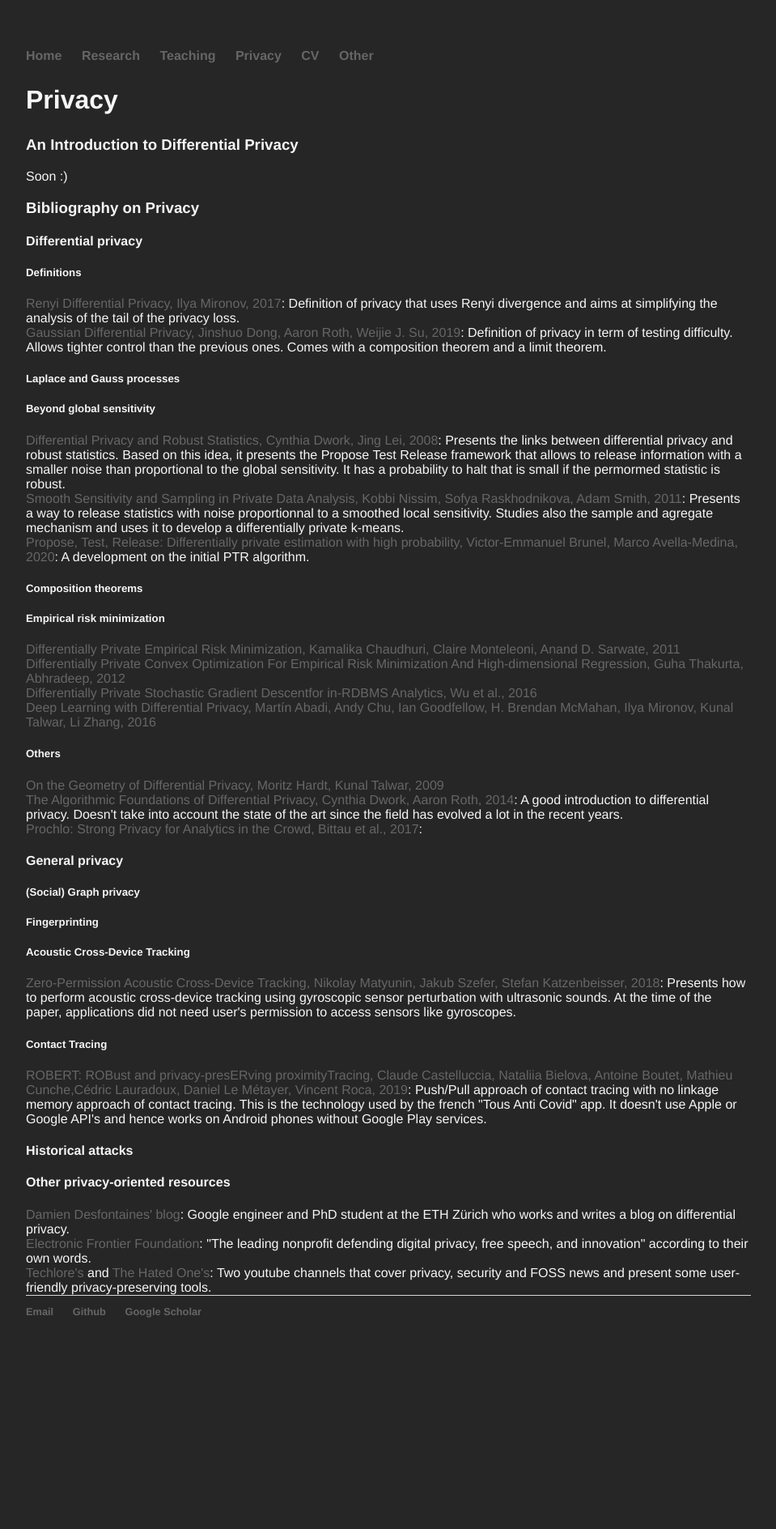
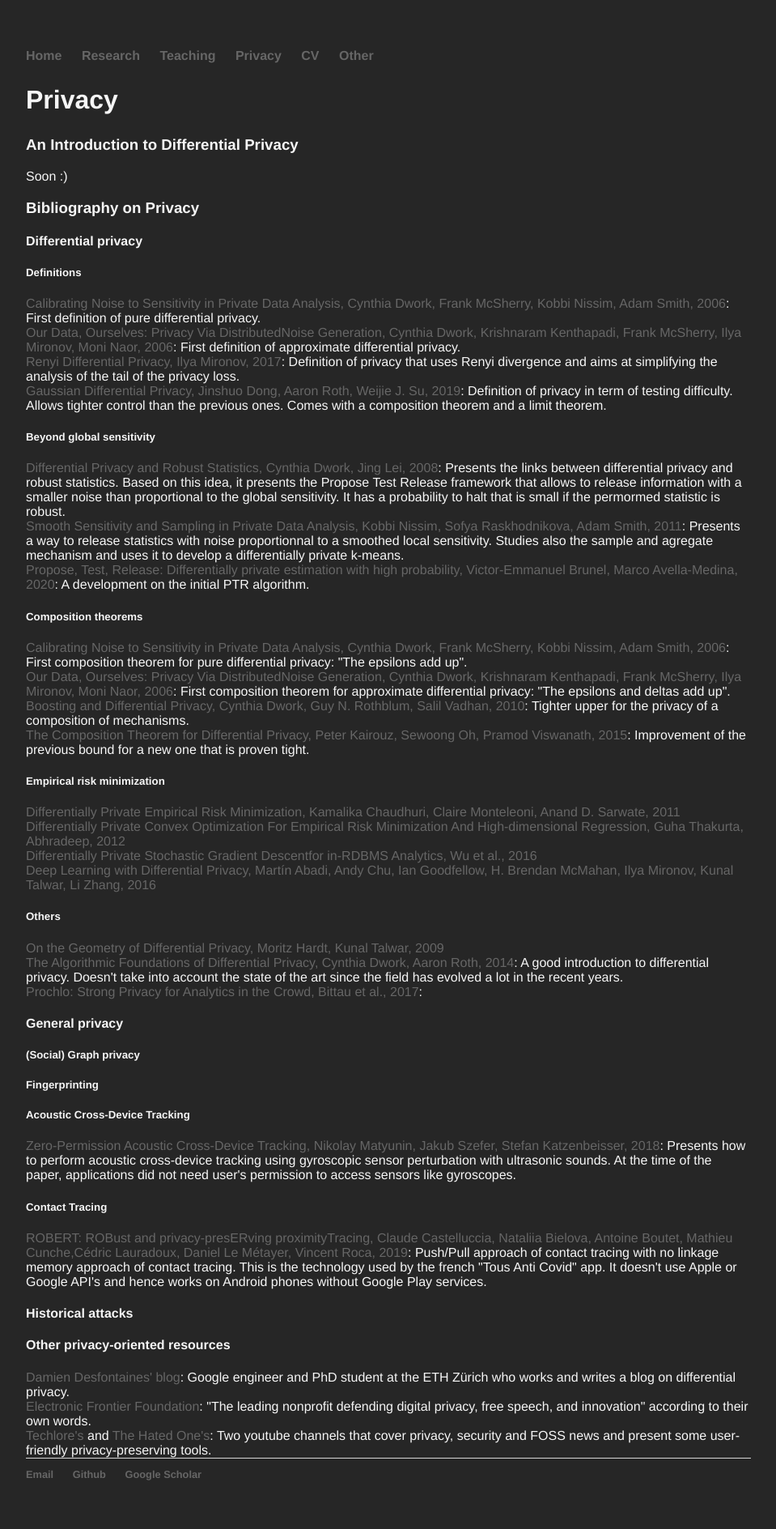
Before and after one commit to clemlal/clemlal.github.io, a Jekyll site: the page built from privacy/index.html, in a window 1280 px wide. Shown: the whole page at 81% size, without its empty margins (160-1119 px from the left). Built offline with Jekyll 4.4.1, drawn with Linux system fonts in a browser that asks for light colours; before the commit the page ends 1687 px from its top, so only the background shows below that.

Commit message:
more refs added

```diff
--- a/privacy/index.html
+++ b/privacy/index.html
@@ -15,6 +15,12 @@ Soon :)<br/>
 
 <h5> Definitions </h5>
 
+<a target="_blank" href="https://link.springer.com/chapter/10.1007/11681878_14">Calibrating Noise to Sensitivity in Private Data Analysis, Cynthia Dwork, Frank McSherry, Kobbi Nissim, Adam Smith, 2006</a>:
+First definition of pure differential privacy.
+<br/>
+<a target="_blank" href="https://link.springer.com/chapter/10.1007/11761679_29">Our Data, Ourselves: Privacy Via DistributedNoise Generation, Cynthia Dwork, Krishnaram Kenthapadi, Frank McSherry, Ilya Mironov, Moni Naor, 2006</a>:
+First definition of approximate differential privacy.
+<br/>
 <a target="_blank" href="https://arxiv.org/abs/1702.07476">Renyi Differential Privacy, Ilya Mironov, 2017</a>:
 Definition of privacy that uses Renyi divergence and aims at simplifying the analysis of the tail of
 the privacy loss.
@@ -22,8 +28,6 @@ the privacy loss.
 <a target="_blank" href="https://arxiv.org/abs/1905.02383">Gaussian Differential Privacy, Jinshuo Dong, Aaron Roth, Weijie J. Su, 2019</a>:
 Definition of privacy in term of testing difficulty. Allows tighter control than the previous ones. Comes with a composition theorem and
 a limit theorem.
-
-<h5> Laplace and Gauss processes </h5>
 
 <h5> Beyond global sensitivity </h5>
 
@@ -40,6 +44,19 @@ to develop a differentially private k-means.
 A development on the initial PTR algorithm.
 
 <h5> Composition theorems </h5>
+
+<a target="_blank" href="https://link.springer.com/chapter/10.1007/11681878_14">Calibrating Noise to Sensitivity in Private Data Analysis, Cynthia Dwork, Frank McSherry, Kobbi Nissim, Adam Smith, 2006</a>:
+First composition theorem for pure differential privacy: "The epsilons add up".
+<br/>
+<a target="_blank" href="https://link.springer.com/chapter/10.1007/11761679_29">Our Data, Ourselves: Privacy Via DistributedNoise Generation, Cynthia Dwork, Krishnaram Kenthapadi, Frank McSherry, Ilya Mironov, Moni Naor, 2006</a>:
+First composition theorem for approximate differential privacy: "The epsilons and deltas add up".
+<br/>
+<a target="_blank" href="https://people.seas.harvard.edu/~salil/research/PrivateBoosting-focs.pdf">Boosting and Differential Privacy, Cynthia Dwork, Guy N. Rothblum, Salil Vadhan, 2010</a>:
+Tighter upper for the privacy of a composition of mechanisms.
+<br/>
+<a target="_blank" href="https://arxiv.org/abs/1311.0776">The Composition Theorem for Differential Privacy, Peter Kairouz, Sewoong Oh, Pramod Viswanath, 2015</a>:
+Improvement of the previous bound for a new one that is proven tight.
+<br/>
 
 <h5> Empirical risk minimization </h5>
 
```
